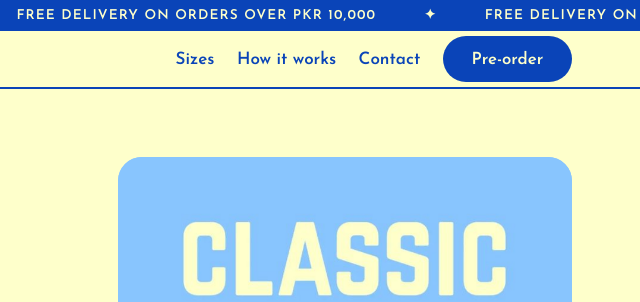
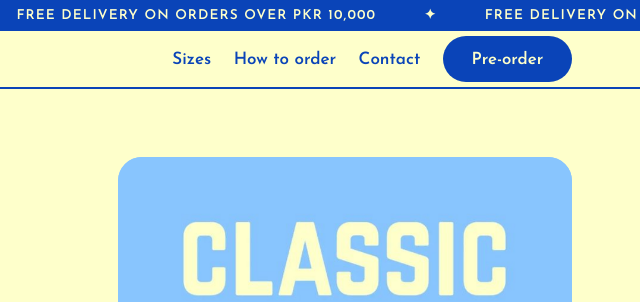
Before and after one commit to Roshae-Desserts/Roshae.Desserts, a plain HTML site: page index.html in a window 1280 px wide. Shown: the top 302 px of the page, 592-1232 px from the left. Drawn offline with Linux system fonts and the light colour scheme; a web font is replaced by a local one.

Commit message:
How it works > How to order

```diff
--- a/index.html
+++ b/index.html
@@ -19,7 +19,7 @@
 <header>
   <div class="wrap">
     <a class="brand" href="#top"><img src="images/logo.png" alt="Roshae" height="40"></a>
-    <nav><a href="#sizes">Sizes</a><a href="#how">How it works</a><a href="#contact">Contact</a><a class="btn" href="#order">Pre-order</a></nav>
+    <nav><a href="#sizes">Sizes</a><a href="#how">How to order</a><a href="#contact">Contact</a><a class="btn" href="#order">Pre-order</a></nav>
   </div>
 </header>
 
```
